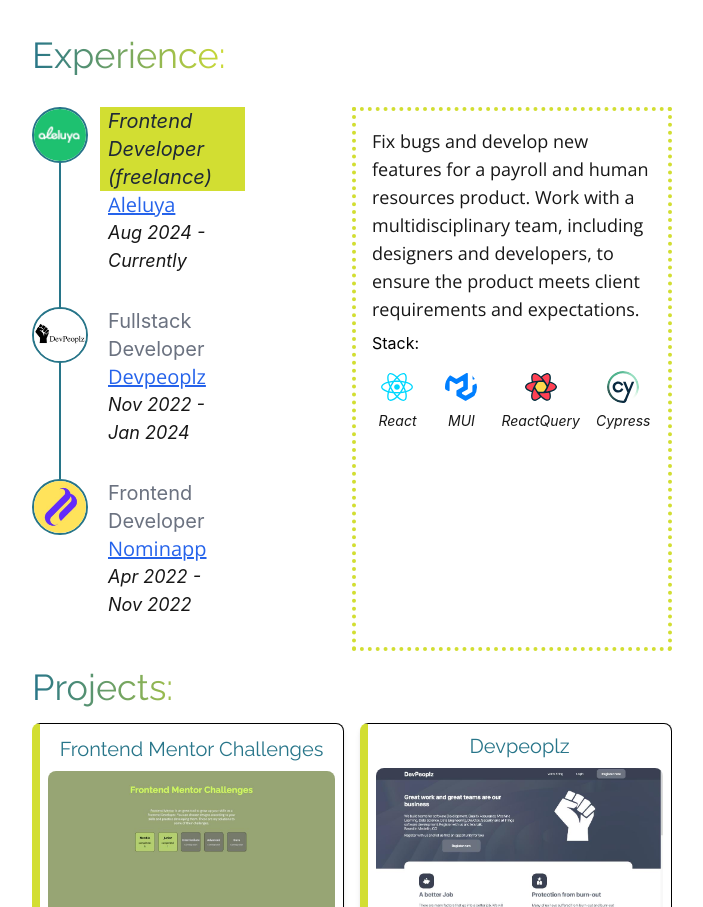
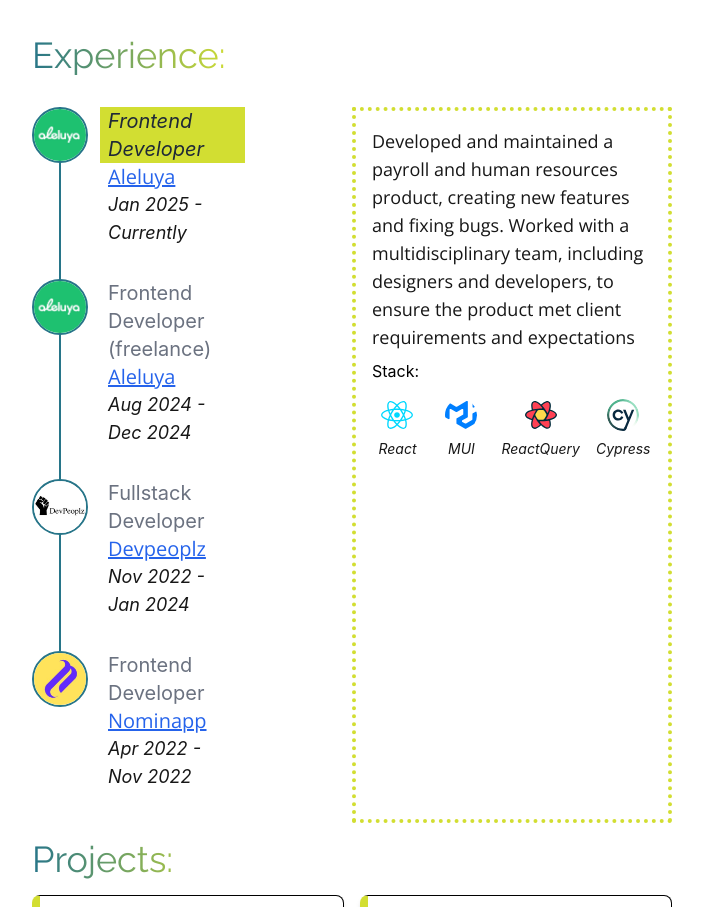
Before and after one commit to LEstebanR/lesteban, a Next.js app: page / in a window 1280 px wide. Shown: the part 974-1881 px from the top of the page, without its empty margins (288-991 px from the left). Built offline with nearby package versions, Linux system fonts and the light colour scheme; a web font is replaced by a local one.

Commit message:
add aleluya experience (#151)

```diff
--- a/src/components/experience.tsx
+++ b/src/components/experience.tsx
@@ -5,12 +5,40 @@ import ExperienceTimeline from './experiece-timeline'
 
 const jobs = [
   {
+    position: 'Frontend Developer',
+    company: 'Aleluya',
+    logo: '/assets/images/logos/aleluya-logo.jpg',
+    url: 'https://aleluya.com/',
+    start: 'Jan 2025',
+    end: 'Currently',
+    detail:
+      'Developed and maintained a payroll and human resources product, creating new features and fixing bugs. Worked with a multidisciplinary team, including designers and developers, to ensure the product met client requirements and expectations',
+    stack: [
+      {
+        name: 'React',
+        icon: '/assets/images/logos/react.svg',
+      },
+      {
+        name: 'MUI',
+        icon: '/assets/images/logos/material-ui.svg',
+      },
+      {
+        name: 'ReactQuery',
+        icon: '/assets/images/logos/react-query-icon.svg',
+      },
+      {
+        name: 'Cypress',
+        icon: '/assets/images/logos/cypress-icon.svg',
+      },
+    ],
+  },
+  {
     position: 'Frontend Developer (freelance)',
     company: 'Aleluya',
     logo: '/assets/images/logos/aleluya-logo.jpg',
     url: 'https://aleluya.com/',
     start: 'Aug 2024',
-    end: 'Currently',
+    end: 'Dec 2024',
     detail:
       'Fix bugs and develop new features for a payroll and human resources product. Work with a multidisciplinary team, including designers and developers, to ensure the product meets client requirements and expectations.',
     stack: [
```
